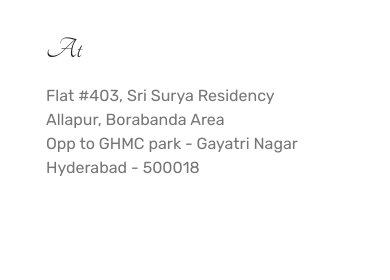
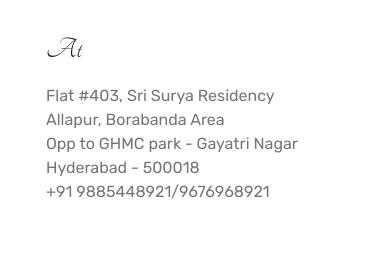
Before and after one commit to rakeshvardan/house-warming-invitation, a plain HTML site: page index.html in a window 390 px wide. Shown: the part 1394-1674 px from the top of the page. Drawn offline with Linux system fonts and the light colour scheme; files whose address does not match are found by name.

Commit message:
adds phone number

```diff
--- a/index.html
+++ b/index.html
@@ -101,7 +101,8 @@
                     Flat #403, Sri Surya Residency
                     <br>Allapur, Borabanda Area
                     <br>Opp to GHMC park - Gayatri Nagar<br>
-                    Hyderabad - 500018<br></p>
+                    Hyderabad - 500018<br>
+                    +91 9885448921/9676968921</p>
                 </div>
               </div>
             </div>
```
